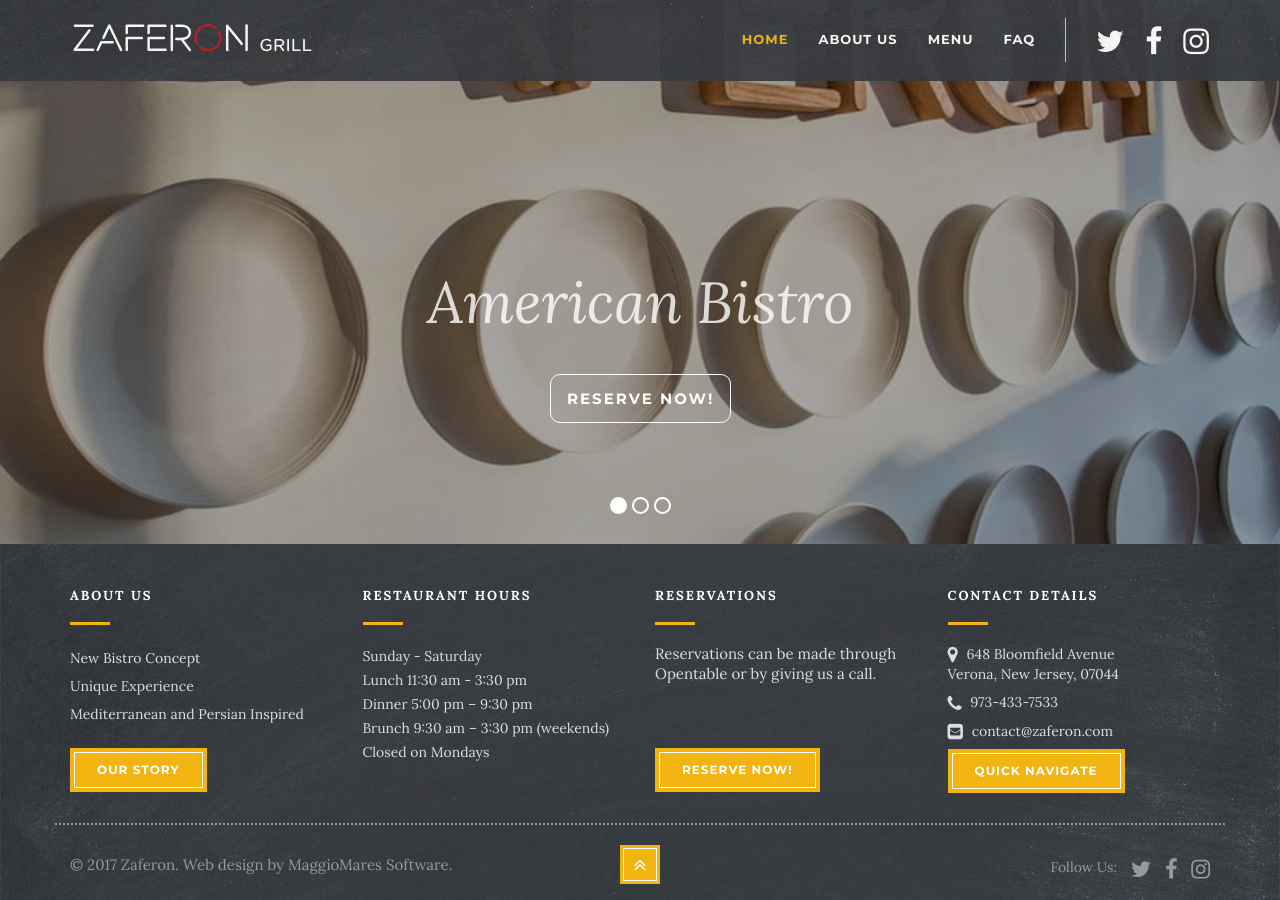
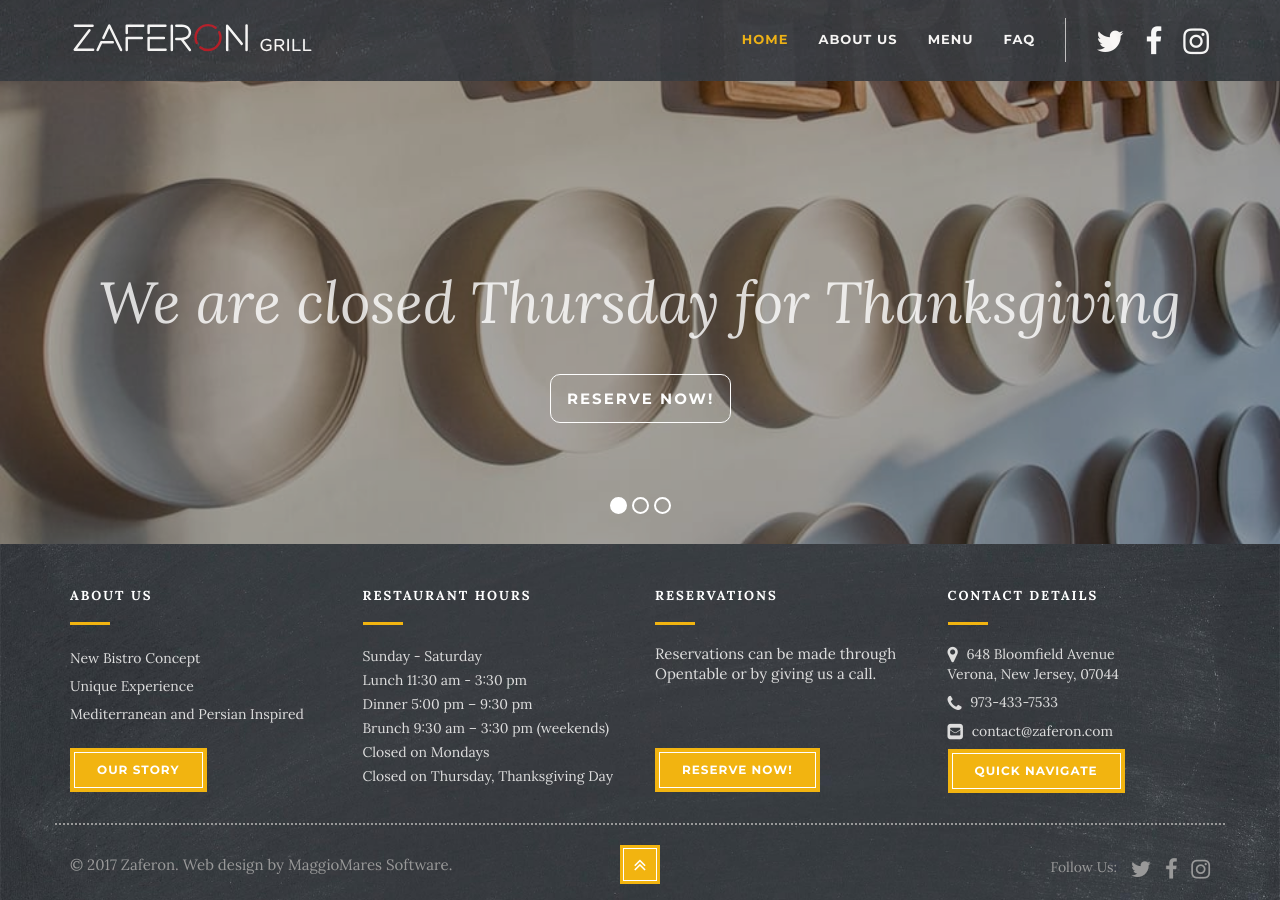
Before and after one commit to maggiomaressoftware/zaferonGrill, a Jekyll site: the page built from index.html, in a window 1280 px wide and 900 px high, scrolled down 296 px. Built offline with Jekyll 4.4.1, drawn with Linux system fonts in a browser that asks for light colours; nearby versions of some CDN libraries.

Commit message:
add thanksgiving closed note

```diff
--- a/_includes/footer/hours.html
+++ b/_includes/footer/hours.html
@@ -5,4 +5,6 @@
     <tr><th>Dinner 5:00 pm – 9:30 pm </th></tr>
     <tr><th>Brunch 9:30 am – 3:30 pm (weekends) </th></tr>
     <tr><th>Closed on Mondays</th></tr>
+    <tr><th>Closed on Thursday, Thanksgiving Day</th></tr>
+
   </table>
--- a/_includes/home-slider.html
+++ b/_includes/home-slider.html
@@ -23,7 +23,7 @@
         <!--Jonathan changed first param of data-voffset to 135  -->
         <!-- LAYER NR. 3 -->
 
-        <div class="tp-caption Concept-SubTitle   tp-resizeme" id="slide-672-layer-4" data-x="['center','center','center','center']" data-hoffset="['0','0','0','0']" data-y="['middle','middle','middle','middle']" data-voffset="['185','115','107','104']" data-fontsize="['60','28','20','20']" data-lineheight="['28','28','20','20']" data-width="none" data-height="none" data-whitespace="nowrap" data-transform_idle="o:1;" data-transform_in="z:0;rX:0;rY:0;rZ:0;sX:0.9;sY:0.9;skX:0;skY:0;opacity:0;s:1500;e:Power3.easeInOut;" data-transform_out="x:left(R);s:1000;e:Power3.easeIn;s:1000;e:Power3.easeIn;" data-start="1500" data-splitin="none" data-splitout="none" data-responsive_offset="on" style="z-index: 6; white-space: nowrap;font-style:italic; padding-top:9px;">American Bistro
+        <div class="tp-caption Concept-SubTitle   tp-resizeme" id="slide-672-layer-4" data-x="['center','center','center','center']" data-hoffset="['0','0','0','0']" data-y="['middle','middle','middle','middle']" data-voffset="['185','115','107','104']" data-fontsize="['60','28','20','20']" data-lineheight="['28','28','20','20']" data-width="none" data-height="none" data-whitespace="nowrap" data-transform_idle="o:1;" data-transform_in="z:0;rX:0;rY:0;rZ:0;sX:0.9;sY:0.9;skX:0;skY:0;opacity:0;s:1500;e:Power3.easeInOut;" data-transform_out="x:left(R);s:1000;e:Power3.easeIn;s:1000;e:Power3.easeIn;" data-start="1500" data-splitin="none" data-splitout="none" data-responsive_offset="on" style="z-index: 6; white-space: nowrap;font-style:italic; padding-top:9px;">We are closed Thursday for Thanksgiving
         </div>
 
         <!-- LAYER NR. 4 -->
```
